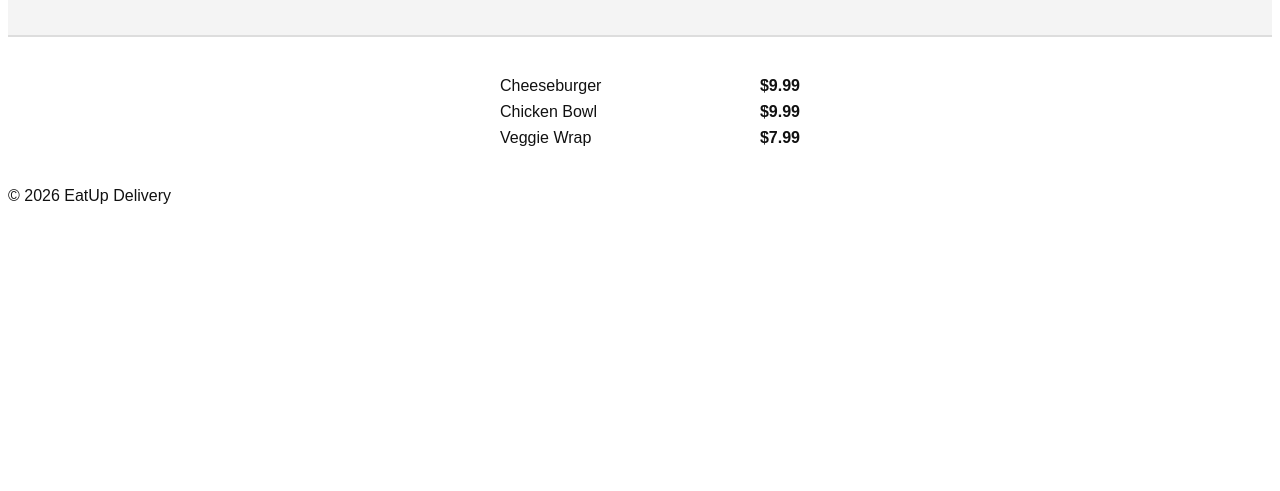
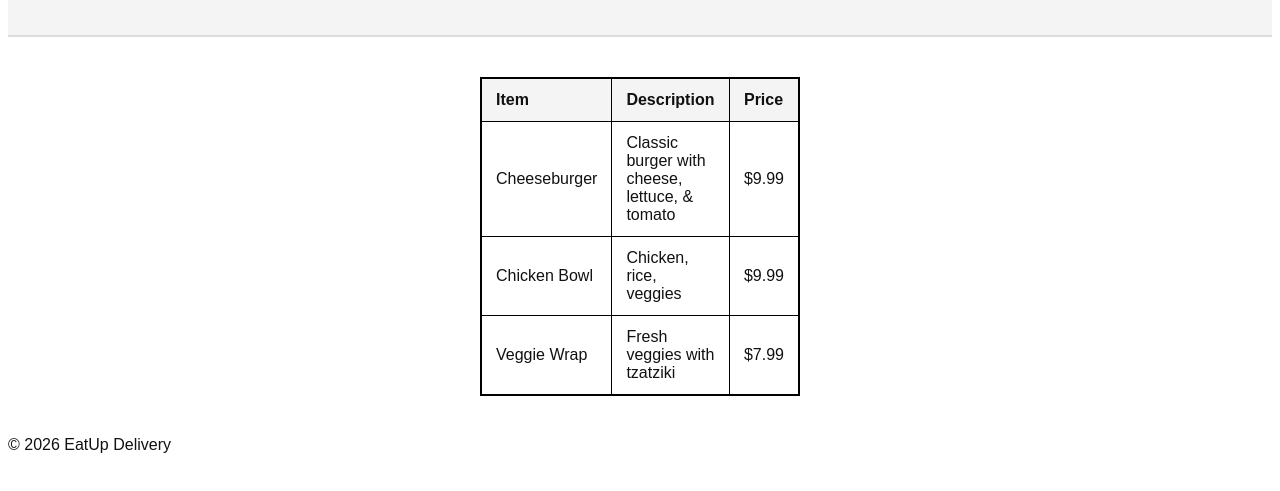
Before and after one commit to IsaiahR26/CMPS-262, a plain HTML site: page Module_2/Assign2/menu.html in a window 1280 px wide. Shown: the part 85-576 px from the top of the page. Drawn offline with Linux system fonts and the light colour scheme.

Commit message:
added a table for the menu page

```diff
--- a/Module_2/Assign2/menu.html
+++ b/Module_2/Assign2/menu.html
@@ -18,11 +18,44 @@
     </header>
 
      <main class="menu-main">
+        <table class="menu-table">
+            <thead>
+                <tr>
+                    <th>Item</th>
+                    <th>Description</th>
+                    <th>Price</th>
+                </tr>
+            </thead>
+            <tbody>
+                <tr>
+                    <td>Cheeseburger</td>
+                    <td>Classic burger with cheese, lettuce, & tomato</td>
+                    <td>$9.99</td>
+                </tr>
+                <tr>
+                    <td>Chicken Bowl</td>
+                    <td>Chicken, rice, veggies</td>
+                    <td>$9.99</td>
+                </tr>
+                <tr>
+                    <td>Veggie Wrap</td>
+                    <td>Fresh veggies with tzatziki</td>
+                    <td>$7.99</td>
+                </tr>
+            </tbody>
+        </table>
+
+
+
+
+
+        <!--
+
         <ol>
             <li>Cheeseburger <span>$9.99</span></li>
             <li>Chicken Bowl <span>$9.99</span></li>
             <li>Veggie Wrap  <span>$7.99</span></li>
-        </ol>
+        </ol> -->
     </main>
 
     <footer>
--- a/Module_2/Assign2/styles.css
+++ b/Module_2/Assign2/styles.css
@@ -102,3 +102,25 @@ body {
     background: #e66700;
     color: #fff;
 }
+
+/* styling for menu table */
+
+.menu-table {
+    width: 100%;
+    max-width: 700px;
+    margin: 40px auto;
+    border-collapse: collapse;
+    background: #fff;
+    border: 2px solid #000;
+}
+
+.menu-table th, .menu-table td {
+    padding: 12px 14px;
+    border: 1px solid #000;
+    text-align: left;
+}
+
+.menu-table th {
+
+    background: #f4f4f4;
+}
```
